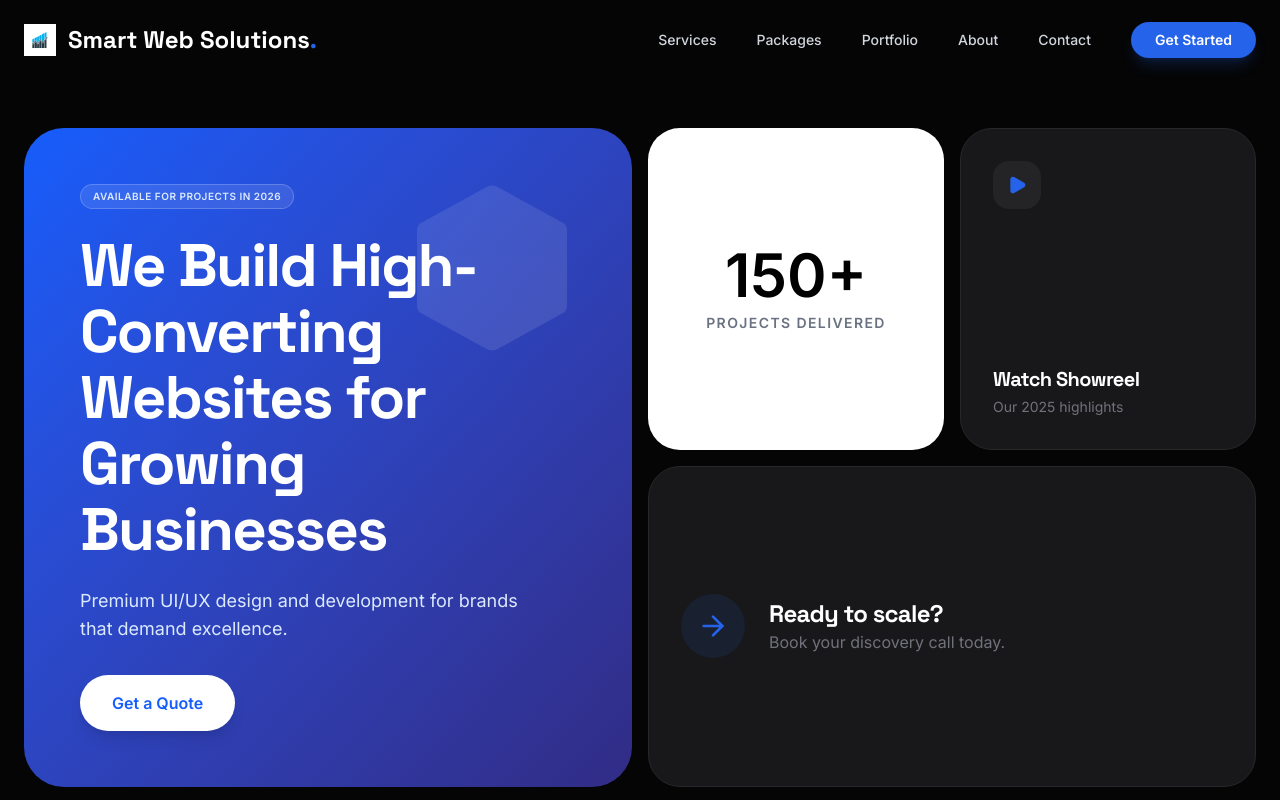
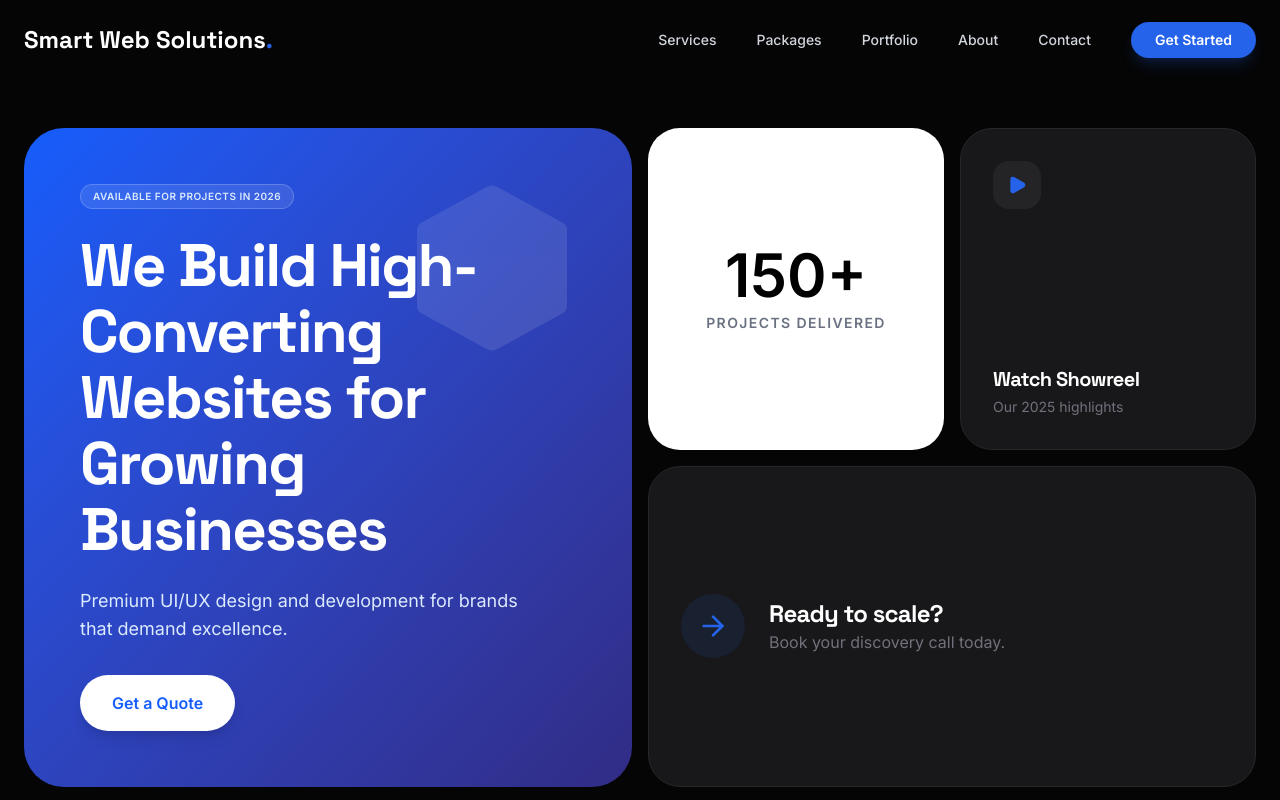
Before and after one commit to muaazx/Web-Development-Agency, a React (Vite) app: page / in a window 1280 px wide. Shown: the top 800 px of the page. Built offline with nearby package versions, Linux system fonts and the light colour scheme.

Commit message:
Update website

```diff
--- a/index.html
+++ b/index.html
@@ -4,6 +4,7 @@
     <meta charset="UTF-8" />
     <meta name="viewport" content="width=device-width, initial-scale=1.0" />
     <title>Smart Web Solutions | Premium Web Development & UI/UX Design</title>
+    <link rel="icon" type="image/png" href="/logo.png" />
     <meta name="description" content="Smart Web Solutions is a premium web development agency based in Pakistan, specializing in high-converting websites, UI/UX design, and digital growth." />
   </head>
   <body>
--- a/src/components/Navbar.tsx
+++ b/src/components/Navbar.tsx
@@ -19,10 +19,9 @@ export default function Navbar() {
         <motion.div
           initial={{ opacity: 0, x: -20 }}
           animate={{ opacity: 1, x: 0 }}
-          className="flex items-center space-x-3 text-2xl font-bold font-display"
+          className="text-2xl font-bold font-display"
         >
-          <img src="/logo.png" alt="Smart Web Solutions Logo" className="h-8 w-auto object-contain" />
-          <span>Smart Web Solutions<span className="text-brand">.</span></span>
+          Smart Web Solutions<span className="text-brand">.</span>
         </motion.div>
 
         {/* Desktop Nav */}
```
